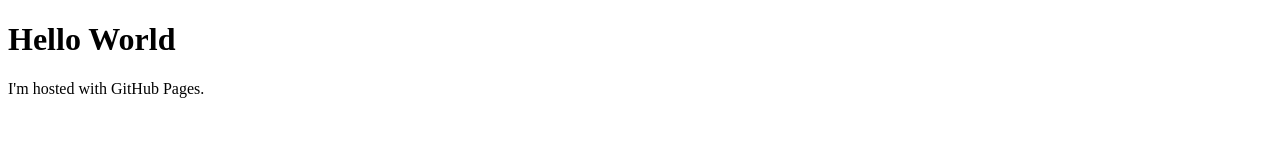
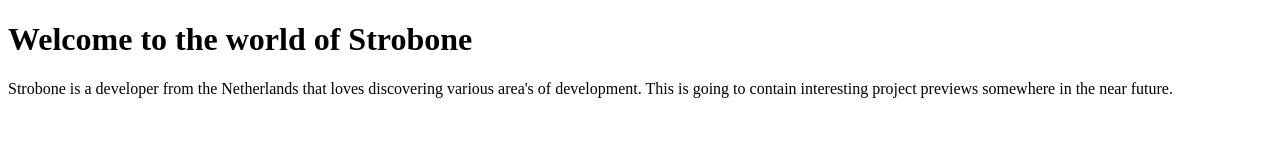
Before and after one commit to Strobone/strobone.github.io, a plain HTML site: page index.html in a window 1280 px wide. Drawn offline with Linux system fonts and the light colour scheme.

Commit message:
Tekst persoonlijker gemaakt

```diff
--- a/index.html
+++ b/index.html
@@ -1,7 +1,9 @@
 <!DOCTYPE html>
 <html>
-    <body>
-        <h1>Hello World</h1>
-        <p>I'm hosted with GitHub Pages.</p>
-    </body>
+<body>
+    <h1>Welcome to the world of Strobone</h1>
+    <p>
+        Strobone is a developer from the Netherlands that loves discovering various area's of development. This 			is going to contain interesting project previews somewhere in the near future.
+    </p>
+</body>
 </html>
```
